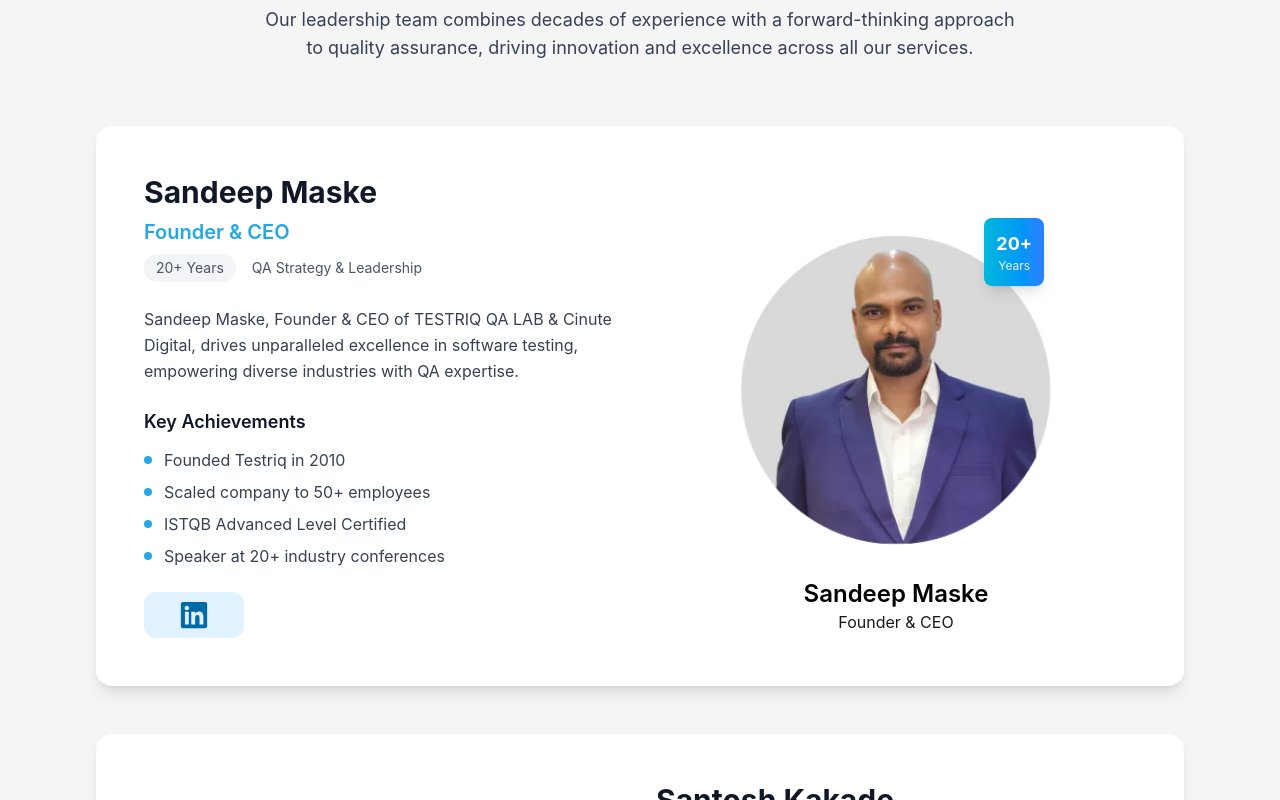
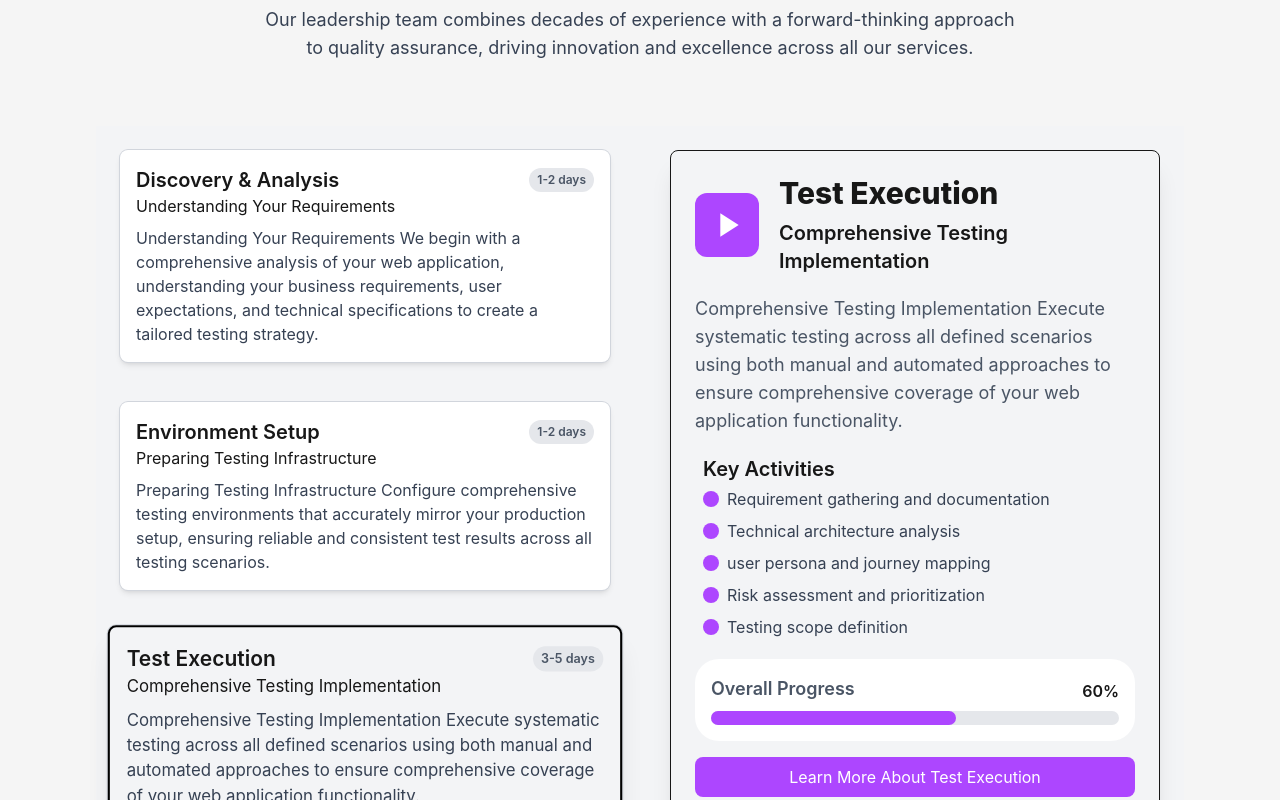
Before and after one commit to prakash47/testrq-3.0, a Next.js app: page /our-team in a window 1280 px wide. Shown: the part 1020-1820 px from the top of the page. Built offline with nearby package versions, Linux system fonts and the light colour scheme.

Commit message:
updated CardSlider and changed component name

```diff
--- a/src/components/sections/CardSlider.tsx
+++ b/src/components/sections/CardSlider.tsx
@@ -1,8 +1,8 @@
 "use client";
 
-import { useState, useEffect } from "react";
+import { useState, useEffect, act } from "react";
 
-export default function Home() {
+export default function CardSlider() {
     const [activeCard, setActiveCard] = useState(0);
     const [autoHover, setAutoHover] = useState(true);
     const cards = [
@@ -11,10 +11,10 @@
             days: "1-2 days",
             quote: 'Understanding Your Requirements',
             content: "Understanding Your Requirements\nWe begin with a comprehensive analysis of your web application, understanding your business requirements, user expectations, and technical specifications to create a tailored testing strategy.",
-            icon: <svg className="w-10 h-10 text-white" fill="currentColor" viewBox="0 0 24 24"><path d="M15.5 14h-.79l-.28-.27a6.5 6.5 0 001.48-5.34c-.47-2.78-2.79-5-5.59-5.34a6.505 6.505 0 00-7.27 7.27c.34 2.8 2.56 5.12 5.34 5.59a6.5 6.5 0 005.34-1.48l.27.28v.79l4.25 4.25c.41.41 1.08.41 1.49 0 .41-.41.41-1.08 0-1.49L15.5 14zm-6 0C7.01 14 5 11.99 5 9.5S7.01 5 9.5 5 14 7.01 14 9.5 11.99 14 9.5 14z" /></svg>,
+            icon: <svg className="w-7 h-10 md:w-10 text-white" fill="currentColor" viewBox="0 0 24 24"><path d="M15.5 14h-.79l-.28-.27a6.5 6.5 0 001.48-5.34c-.47-2.78-2.79-5-5.59-5.34a6.505 6.505 0 00-7.27 7.27c.34 2.8 2.56 5.12 5.34 5.59a6.5 6.5 0 005.34-1.48l.27.28v.79l4.25 4.25c.41.41 1.08.41 1.49 0 .41-.41.41-1.08 0-1.49L15.5 14zm-6 0C7.01 14 5 11.99 5 9.5S7.01 5 9.5 5 14 7.01 14 9.5 11.99 14 9.5 14z" /></svg>,
             colordark: "blue-500",
             colorlight: "blue-50",
-            progress: "0%",
+            progress: "15%",
             keyTitle: 'Key Activities',
             keys: [{ key: 'Requirement gathering and documentation' }, { key: 'Technical architecture analysis' }, { key: 'user persona and journey mapping' }, { key: 'Risk assessment and prioritization' }, { key: 'Testing scope definition' }]
 
@@ -24,10 +24,10 @@
             days: "1-2 days",
             quote: 'Preparing Testing Infrastructure',
             content: "Preparing Testing Infrastructure\nConfigure comprehensive testing environments that accurately mirror your production setup, ensuring reliable and consistent test results across all testing scenarios.",
-            icon: <svg className="w-10 h-10 text-white" fill="currentColor" viewBox="0 0 24 24"><path d="M20.71 7.04c.39-.39.39-1.02 0-1.41l-2.34-2.34a.9959.9959 0 00-1.41 0l-1.83 1.83 3.75 3.75 1.83-1.83zM3 17.25V21h3.75l11.06-11.06-3.75-3.75L3 17.25z" /></svg>,
+            icon: <svg className="w-7 h-10 md:w-10 text-white" fill="currentColor" viewBox="0 0 24 24"><path d="M20.71 7.04c.39-.39.39-1.02 0-1.41l-2.34-2.34a.9959.9959 0 00-1.41 0l-1.83 1.83 3.75 3.75 1.83-1.83zM3 17.25V21h3.75l11.06-11.06-3.75-3.75L3 17.25z" /></svg>,
             colordark: "green-500",
             colorlight: "green-50",
-            progress: "0%",
+            progress: "30%",
             keyTitle: 'Key Activities',
             keys: [{ key: 'Requirement gathering and documentation' }, { key: 'Technical architecture analysis' }, { key: 'user persona and journey mapping' }, { key: 'Risk assessment and prioritization' }, { key: 'Testing scope definition' }]
         },
@@ -36,7 +36,7 @@
             days: "3-5 days",
             quote: 'Comprehensive Testing Implementation',
             content: "Comprehensive Testing Implementation\nExecute systematic testing across all defined scenarios using both manual and automated approaches to ensure comprehensive coverage of your web application functionality.",
-            icon: <svg className="w-10 h-10 text-white" fill="currentColor" viewBox="0 0 24 24"><path d="M8 5v14l11-7z" /></svg>,
+            icon: <svg className="w-7 h-10 md:w-10 text-white" fill="currentColor" viewBox="0 0 24 24"><path d="M8 5v14l11-7z" /></svg>,
             colordark: "purple-500",
             colorlight: "purple-50",
             progress: "60%",
@@ -48,7 +48,7 @@
             days: "1-2 days",
             quote: 'Detailed Bug Reporting',
             content: "Detailed Bug Reporting\nSystematically identify, document, and prioritize all issues found during testing with detailed reproduction steps and visual evidence for efficient resolution.",
-            icon: <svg className="w-10 h-10 text-white" fill="currentColor" viewBox="0 0 24 24"><path d="M12 2C6.48 2 2 6.48 2 12s4.48 10 10 10 10-4.48 10-10S17.52 2 12 2zm1 15h-2v-2h2v2zm0-4h-2V7h2v6z" /></svg>,
+            icon: <svg className="w-7 h-10 md:w-10 text-white" fill="currentColor" viewBox="0 0 24 24"><path d="M12 2C6.48 2 2 6.48 2 12s4.48 10 10 10 10-4.48 10-10S17.52 2 12 2zm1 15h-2v-2h2v2zm0-4h-2V7h2v6z" /></svg>,
             colordark: "red-500",
             colorlight: "red-50",
             progress: "80%",
@@ -73,8 +73,8 @@
     };
 
     return (
-        <div className="flex flex-col md:flex-row justify-center items-start p-6 bg-gray-100 min-h-screen">
-            <div className="w-full md:w-1/2 space-y-4 relative"> {/* Increased space-y from 4 to 6 */}
+        <div className="flex flex-col md:flex-row justify-center items-start md:p-6 bg-gray-100 min-h-screen">
+            <div className="hidden md:block w-full md:w-1/2 space-y-4 relative"> {/* Increased space-y from 4 to 6 */}
                 {/* <div className="absolute left-0 top-0 bottom-0 w-2 bg-gray-200">
                     <div
                         className={`absolute left-0 top-0 w-full transition-all duration-300`}
@@ -89,8 +89,8 @@
                         <div
                             key={index}
                             className={`p-4 rounded-lg shadow-md cursor-pointer  ring ring-gray-300 transition-all duration-300 ${activeCard === index
-                                ? `scale-105 transition-all duration-500 ease-in-out shadow-xl border-2 border-black bg-${card.colorlight}`
-                                : "bg-white hover:shadow-lg hover:border-" + card.colordark
+                                ? `scale-105 transition-all duration-500 ease-in-out shadow-xl border-2 border-black bg-${cards[activeCard].colorlight}`
+                                : `bg-white hover:shadow-lg hover:border-${cards[activeCard].colordark}`
                                 }`}
                             onMouseEnter={() => setActiveCard(index)}
                             onClick={() => handleCardClick(index)}
@@ -102,8 +102,8 @@
                             </div>
 
                             <p className={` ${activeCard === index
-                                ? `text-${card.colordark}`
-                                : "hover:border-" + card.colordark
+                                ? `text-${cards[activeCard].colordark}`
+                                : `hover:border-${card.colordark}`
                                 }`}>
                                 {card.quote}
                             </p>
@@ -114,14 +114,14 @@
                 </div>
             </div>
             {/* Right Section */}
-            <div className={`w-full md:w-1/2 mt-6 md:mt-0 md:ml-6`}>
-                <div className={`p-6 rounded-lg shadow-xl bg-${cards[activeCard].colorlight}  bg-opacity-50`}>
+            <div className={`hidden md:block w-full md:w-1/2 mt-6 md:mt-0 md:ml-15`}>
+                <div className={`p-6 rounded-lg shadow-xl border bg-${cards[activeCard].colorlight}  bg-opacity-50`}>
                     <div className="flex items-center">
-                        <div className={`p-3 rounded-xl bg-${cards[activeCard].colordark}`}>
+                        <div className={`p-1 md:p-3 rounded-xl bg-${cards[activeCard].colordark}`}>
                             {cards[activeCard].icon}
                         </div>
                         <div className=" px-5">
-                            <h2 className={`text-3xl font-extrabold`}>{cards[activeCard].title}</h2>
+                            <h2 className={`text-xl md:text-3xl font-extrabold`}>{cards[activeCard].title}</h2>
                             <p className={`mt-2 text-xl font-semibold text-${cards[activeCard].colordark}`}>
                                 {cards[activeCard].quote}
                             </p>
@@ -132,12 +132,15 @@
 
 
                         <div className="flex flex-col leading-8 mt-5">
-                            <h4 className="text-xl font-semibold">{cards[activeCard].keyTitle}</h4>
-                            <ul className="list-disc list-inside text-gray-700 mt-2 space-y-1">
-                            {cards[activeCard].keys.map((item, idx) => (
-                                <li key={idx}>{item.key}</li>
+                            <h4 className="text-xl font-semibold mx-2">{cards[activeCard].keyTitle}</h4>
+                            <div>
+                                {cards[activeCard].keys.map((item, idx) => (
+                                <div key={idx} className="flex flex-row items-center">
+                                    <span className={`bg-${cards[activeCard].colordark} p-2 rounded-xl mx-2`}></span>
+                                    <p className="text-gray-700">{item.key}</p>
+                                </div>
                             ))}
-                        </ul>
+                            </div>
                         </div>
 
 
@@ -159,6 +162,62 @@
                     </button>
                 </div>
             </div>
+
+            {/* mobile view */}
+            <div className={`md:hidden mt-6 md:mt-0 md:ml-15 space-y-6`}>
+                {
+                    cards.map((card)=>{
+                        return <div key={card.title} className={`w-full p-6 rounded-lg shadow-xl ring-${card.colordark} bg-${card.colorlight}  bg-opacity-50`}>
+                    <div className="flex items-center">
+                        <div className={`p-1 md:p-3 rounded-xl bg-${card.colordark}`}>
+                            {card.icon}
+                        </div>
+                        <div className=" px-5">
+                            <h2 className={`text-xl md:text-3xl font-extrabold`}>{card.title}</h2>
+                            <p className={`mt-2 text-xl font-semibold text-${card.colordark}`}>
+                                {card.quote}
+                            </p>
+                        </div>
+                    </div>
+
+                    <p className="text-gray-600 text-lg mt-5">{card.content}</p>
+
+
+                        <div className="flex flex-col md:leading-8 mt-5">
+                            <h4 className="text-xl font-semibold mx-2">{card.keyTitle}</h4>
+                            <div>
+                                {cards[activeCard].keys.map((item, idx) => (
+                                <div key={idx} className="flex flex-row items-center mt-2">
+                                    <span className={`bg-${card.colordark} p-2 rounded-xl mx-2`}></span>
+                                    <p className="text-gray-700">{item.key}</p>
+                                </div>
+                            ))}
+                            </div>
+                        </div>
+
+
+                    <div className="mt-4 bg-white rounded-3xl p-4">
+                        <div className="flex justify-between items-center">
+                            <p className="text-lg font-semibold text-gray-600">Overall Progress</p>
+                        <p className={`text-md font-semibold mt-1 text-${card.colordark}`}>{cards[activeCard].progress}</p>
+                        </div>
+                        <div className="w-full mt-2 bg-gray-200 rounded-full h-3.5">
+                            <div
+                                className={`bg-${card.colordark} h-3.5 rounded-full`}
+                                style={{ width: card.progress }}
+                            ></div>
+                        </div>
+
+                    </div>
+                    <button className={`mt-4 w-full bg-${card.colordark} text-white py-2 rounded-lg hover:bg-${cards[activeCard].colordark.replace('500', '600')}`}>
+                        Learn More About {card.title}
+                    </button>
+                </div>
+                    })
+                }
+            </div>
+
+
         </div>
     );
 }
--- a/src/components/sections/TeamLeadershipSection.tsx
+++ b/src/components/sections/TeamLeadershipSection.tsx
@@ -4,6 +4,7 @@
 import Link from "next/link";
 import { link } from "fs";
 import Home from "./CardSlider";
+import CardSlider from "./CardSlider";
 
 const TeamLeadershipSection = () => {
   const leaders = [
@@ -133,7 +134,7 @@
           </p>
         </div>
 
-        {/* <Home/> */}
+        <CardSlider/>
 
         {/* Leaders Grid */}
         <div className="space-y-12">
```
